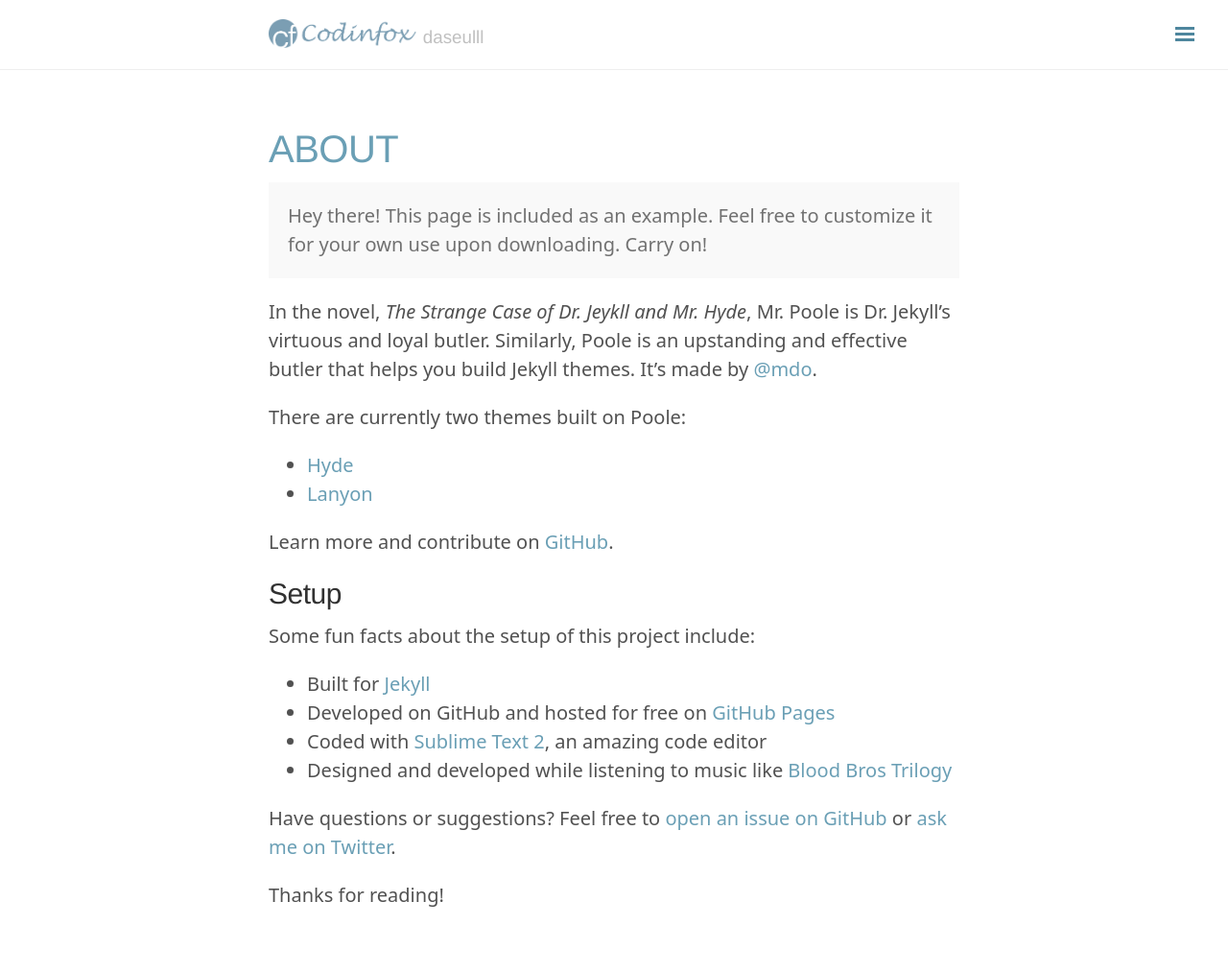
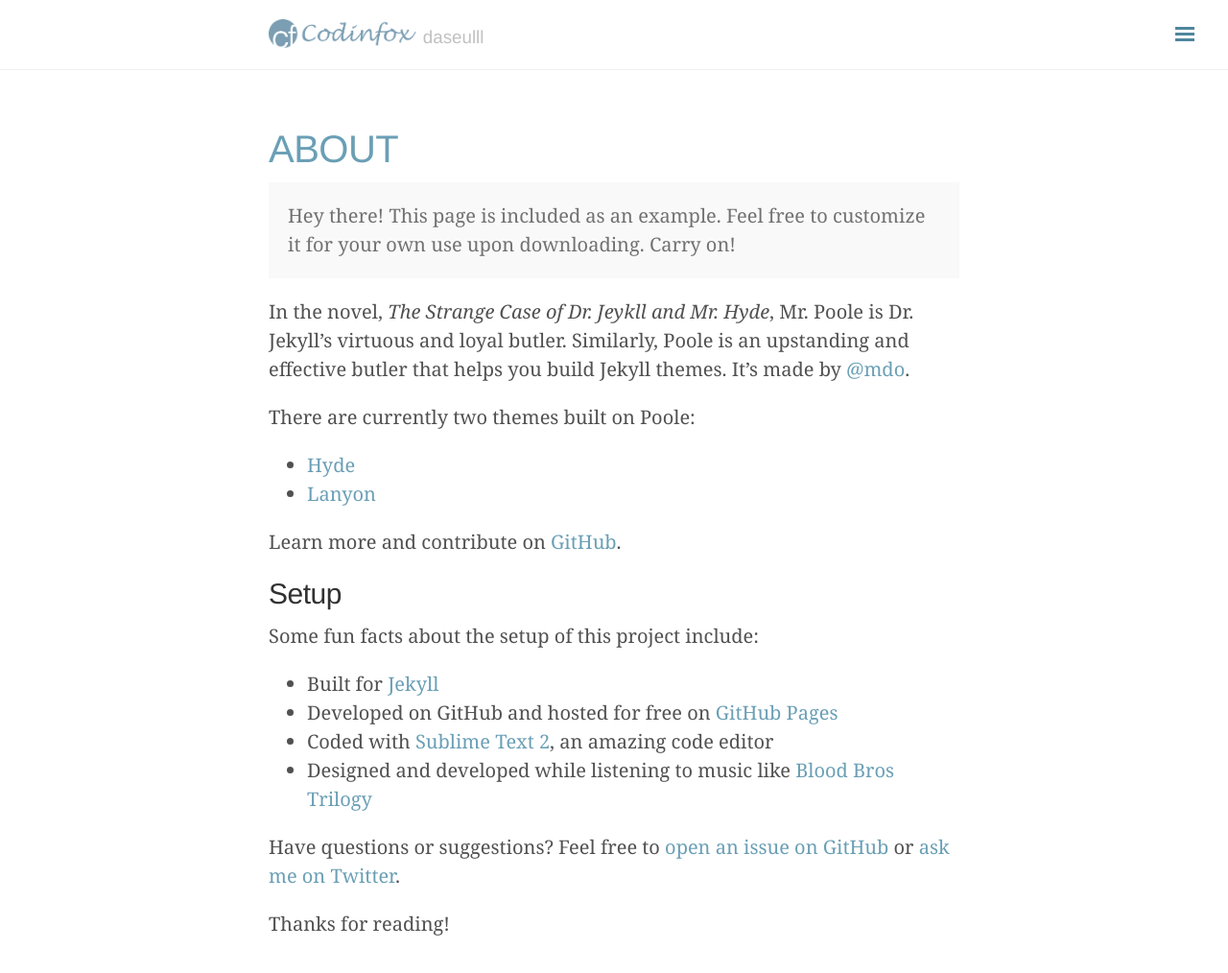
Before and after one commit to daseulll/daseulll.github.io, a Jekyll site: the page built from about.md, in a window 1280 px wide and 1058 px high. Shown: the top 1014 px of the window at 96% size. Built offline with Jekyll 4.4.1, drawn with Linux system fonts in a browser that asks for light colours; nearby versions of some CDN libraries; comment, search, counter and statistics services are not loaded.

Commit message:
Apply goolge webfont

```diff
--- a/Gemfile
+++ b/Gemfile
@@ -8,7 +8,7 @@ source "https://rubygems.org"
 #
 # This will help ensure the proper Jekyll version is running.
 # Happy Jekylling!
-gem "jekyll", "~> 3.8.5"
+# gem "jekyll", "~> 3.8.5"
 gem "jekyll-paginate"
 
 # This is the default theme for new Jekyll sites. You may change this to anything you like.
@@ -16,7 +16,7 @@ gem "minima", "~> 2.0"
 
 # If you want to use GitHub Pages, remove the "gem "jekyll"" above and
 # uncomment the line below. To upgrade, run `bundle update github-pages`.
-# gem "github-pages", group: :jekyll_plugins
+gem "github-pages", group: :jekyll_plugins
 
 # If you have any plugins, put them here!
 group :jekyll_plugins do
--- a/_config.yml
+++ b/_config.yml
@@ -60,3 +60,4 @@ hero:
 mathjax: true # whether support mathjax
 google_analytics_token: 'UA-00000000-1' # leave blank if you don't want google analytics
 disqus_short_name: 'your_short_name' # leave blank if you don't want disqus
+google_fonts: "Noto+Sans+KR"
--- a/_scss/_config.scss
+++ b/_scss/_config.scss
@@ -27,6 +27,6 @@ $reverse-layout: true;
 $overlay-sidebar: false;
 
 /* Font stack */
-$font-serif: "Noto Sans", Georgia, "Times New Roman", serif;
+$font-serif: "Noto Sans KR", Georgia, "Times New Roman", serif;
 $font-sans: "Noto Sans KR", Helvetica, Arial, sans-serif;
 $font-font-awesome: FontAwesome;
```
Also changed, not shown: Gemfile.lock.
